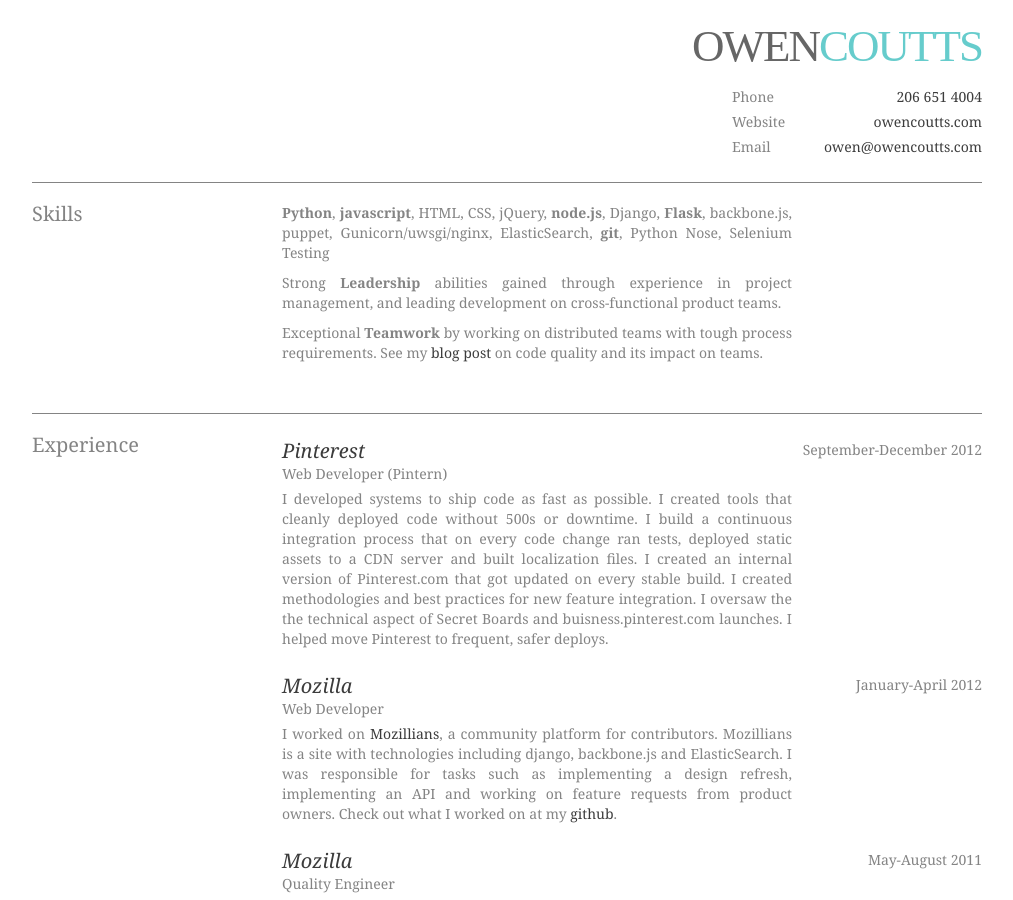
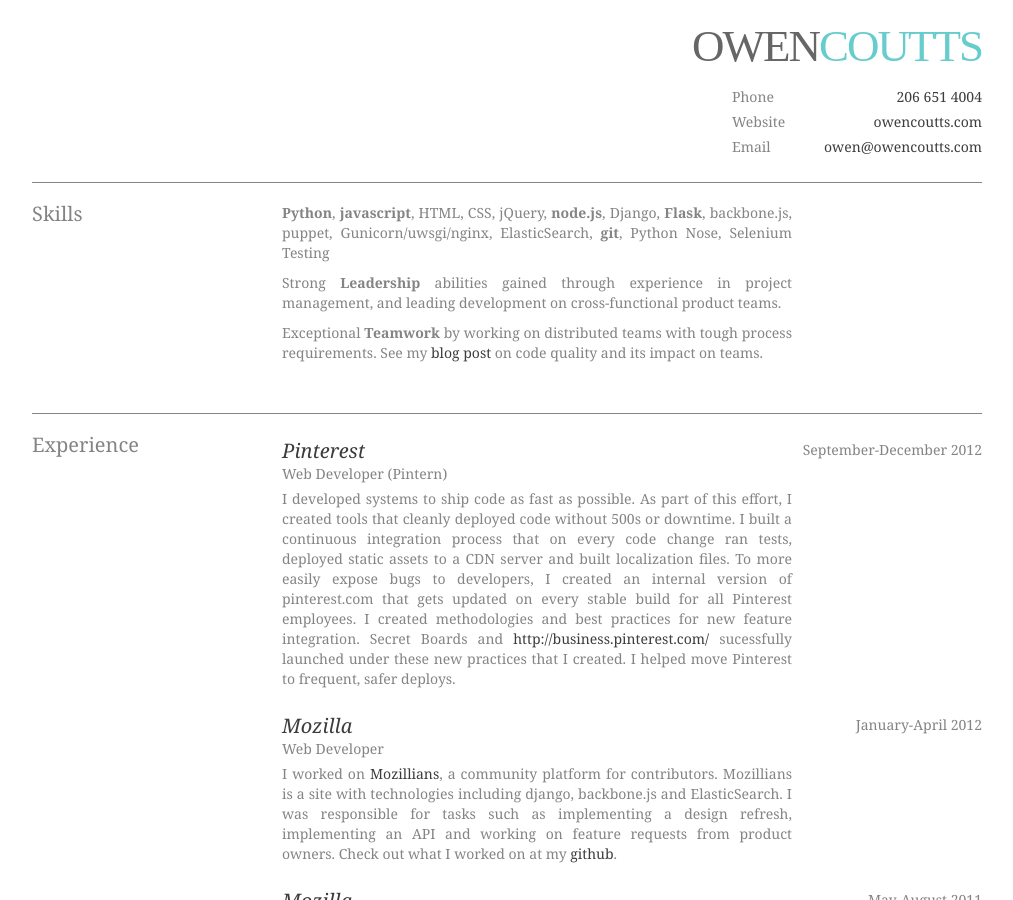
Before and after one commit to tallowen/tallowen.github.com, a Jekyll site: the page built from resume.html, in a window 1280 px wide and 900 px high. Shown: the whole window, without its empty margins (133-1146 px from the left). Built offline with Jekyll 4.4.1, drawn with Linux system fonts in a browser that asks for light colours.

Commit message:
Update/refactor pinterest section.

```diff
--- a/resume.html
+++ b/resume.html
@@ -15,7 +15,7 @@
     title: Web Developer (Pintern)
     date: September-December 2012
     description:
-      I developed systems to ship code as fast as possible. I created tools that cleanly deployed code without 500s or downtime. I build a continuous integration process that on every code change ran tests, deployed static assets to a CDN server and built localization files. I created an internal version of Pinterest.com that got updated on every stable build. I created methodologies and best practices for new feature integration. I oversaw the the technical aspect of  Secret Boards and buisness.pinterest.com launches. I helped move Pinterest to frequent, safer deploys.
+      I developed systems to ship code as fast as possible. As part of this effort, I created tools that cleanly deployed code without 500s or downtime. I built a continuous integration process that on every code change ran tests, deployed static assets to a CDN server and built localization files. To more easily expose bugs to developers, I created an internal version of pinterest.com that gets updated on every stable build for all Pinterest employees. I created methodologies and best practices for new feature integration. Secret Boards and [http://business.pinterest.com/](http://business.pinterest.com/) sucessfully launched under these new practices that I created. I helped move Pinterest to frequent, safer deploys.
   -
     employer: Mozilla
     website: http://mozilla.com
```
